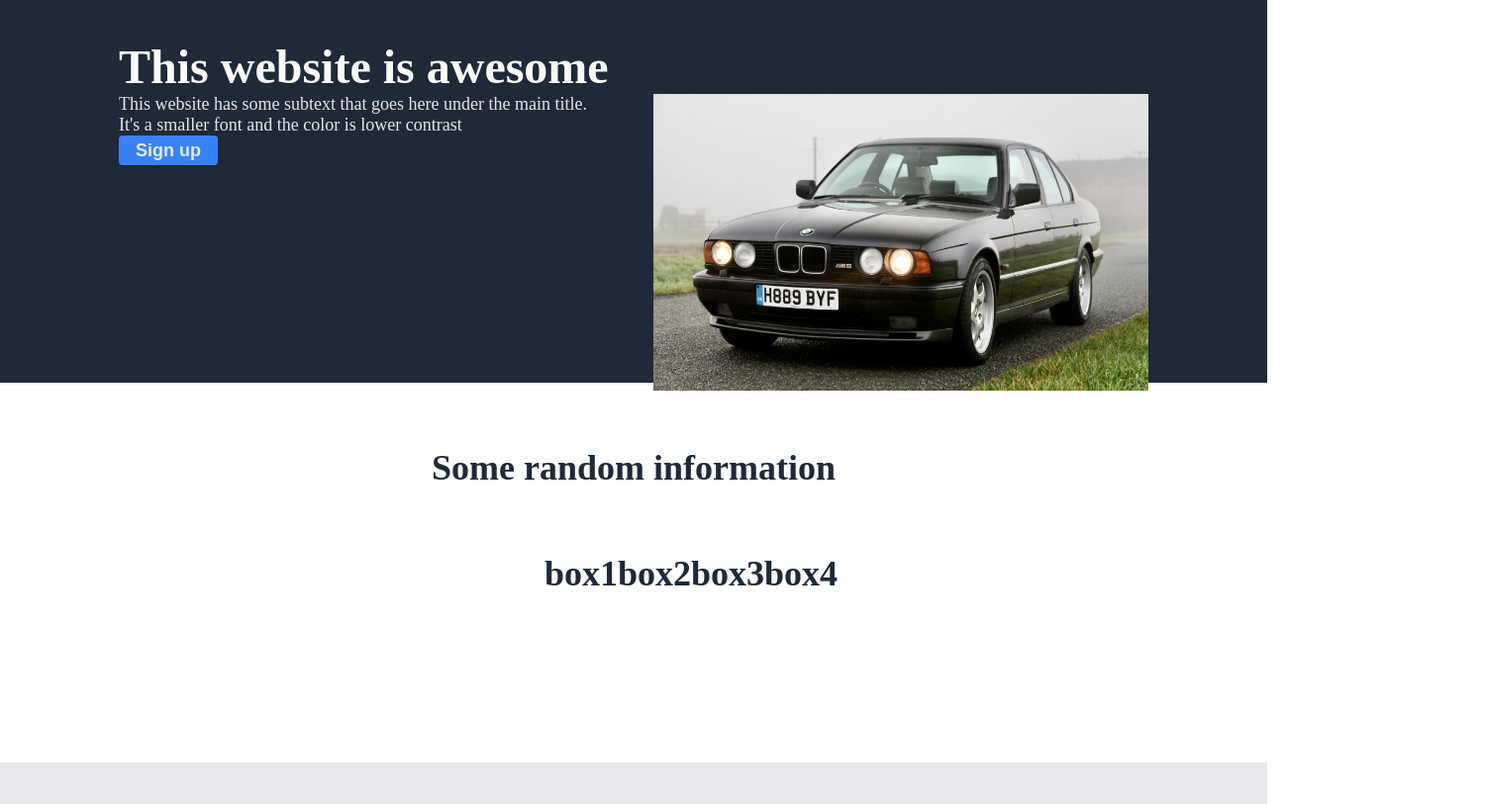
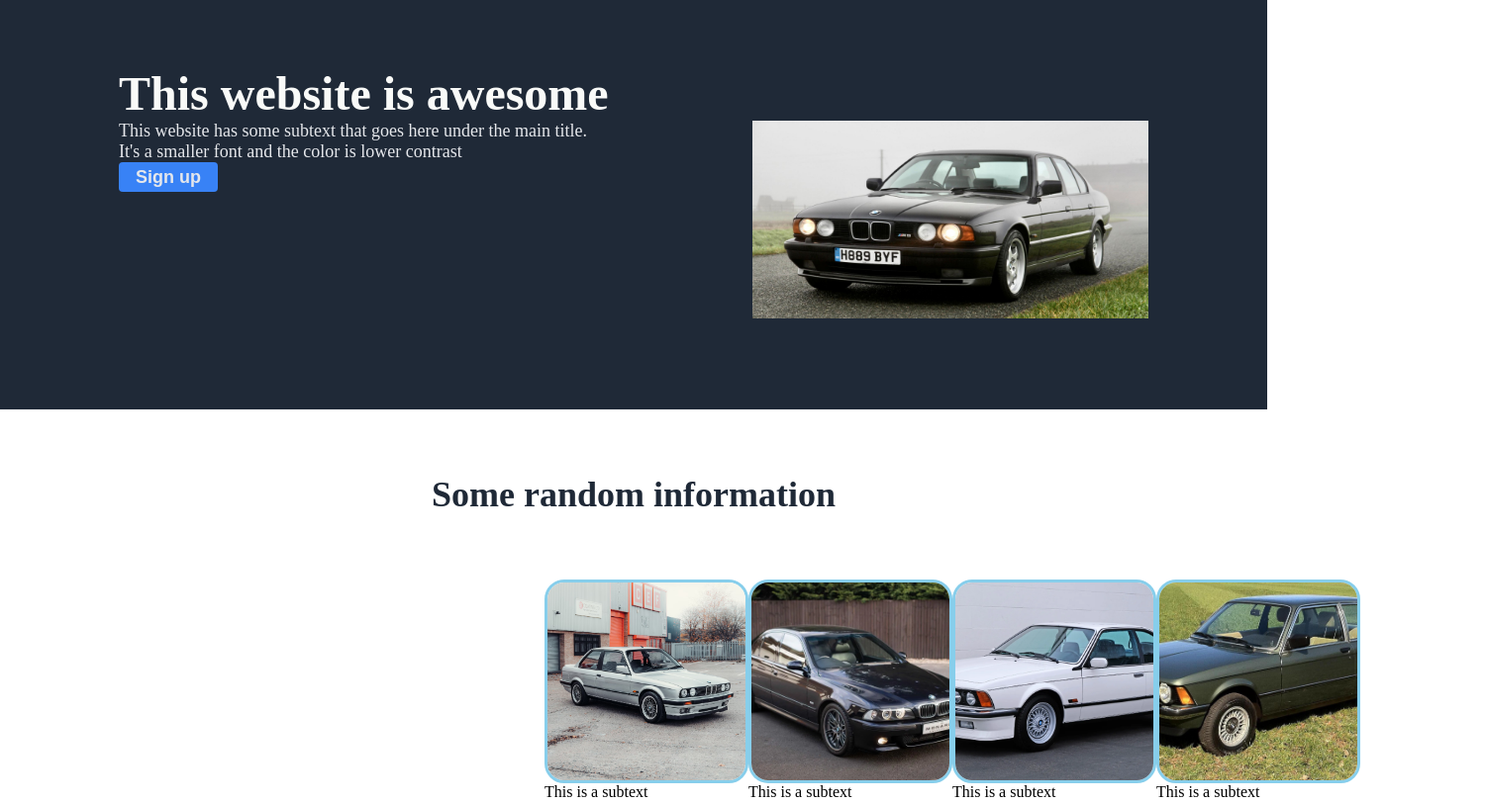
Before and after one commit to rojodemesa/landing-page, a plain HTML site: page index.html in a window 1280 px wide. Shown: the part 174-987 px from the top of the page at 99% size, 1500 px wide, since content can reach past the window. Drawn offline with Linux system fonts and the light colour scheme.

Commit message:
added the 4 cards

```diff
--- a/index.html
+++ b/index.html
@@ -27,15 +27,13 @@
 
 
 
-    <div class ="header3">Some random information
+    <div class ="header3">Some random information</div>
         <div class ="flex-container">
-            <div class="one">box1</div>
-            <div class="two">box2</div>
-            <div class="three">box3</div>
-            <div class="four">box4</div>
-
+            <div class="one"><img src="bmwe30.jpg" class="bmwe30" height="100%" width="100%">This is a subtext</div>
+            <div class="two"><img src="bmwe39.jpg" class="bmwe39" height="100%" width="100%">This is a subtext</div>
+            <div class="three"><img src="bmwe24.jpg" class="bmwe24">This is a subtext</div>
+            <div class="four"><img src="bmwe21.jpg" class="bmwe21">This is a subtext</div>
         </div>
-    </div>
 
     <div class="header4">
         <div class ="quotecontainer">This is an inspiring quote, or a testimonial from a customer. Maybe it's just filling up space, or maybe people will actually read it. Who knows? All I know if that it looks nice.<span class="author">Thor</span></div>
--- a/styles.css
+++ b/styles.css
@@ -41,9 +41,10 @@ font-size:24px;
 }
 
 .bmwm5 {
-    height: 300px;
-    width:500px;
+    height: 200px;
+    width:400px;
     float: right;
+    margin-bottom: 15px;
 }
 
 /*ul, a {
@@ -59,7 +60,7 @@ margin-left: 295px;
 ul {  /* insert description or what this edit does */
     list-style: none;
     display:inline-flex;
-    margin-left: 700px;
+    margin-left: 1200px;
     padding-bottom: 70px;
 }
 
@@ -96,8 +97,10 @@ a { /* this only edits the links property itself */
 }*/
 
 .flex-container { /* currently edits the 4 containers as well so NEEDS fixing */
+    /*border-style: solid;*/
     margin-top: 65px;
     display: flex;
+    flex: auto;
     justify-content:space-between;
     margin-right: 550px;
     margin-left: 550px;
@@ -115,7 +118,27 @@ a { /* this only edits the links property itself */
     width: 400px;
     height: 190px;
     border-radius: 20px;
+    margin: 15px;
 }*/
+
+.first-subtext, .second-subtext, .third-subtext, .fourth-subtext{
+    font-size: 12px;
+    margin-top: 200px;
+    margin-left: 45px;
+}
+
+.bmwe30, .bmwe39, .bmwe24, .bmwe21 {
+    display: flex;
+    flex: auto;
+    border-style: solid;
+    border-color: skyblue;
+    border-radius: 20px;
+    height: 200px;
+    width: 200px;
+    object-fit: cover;
+
+
+}
 
 .header4 {
     height: 290px;
```
Also changed, not shown: bmwe21.jpg (added), bmwe24.jpg (added), bmwe30.jpg (added), bmwe39.jpg (added), 1 other file.
